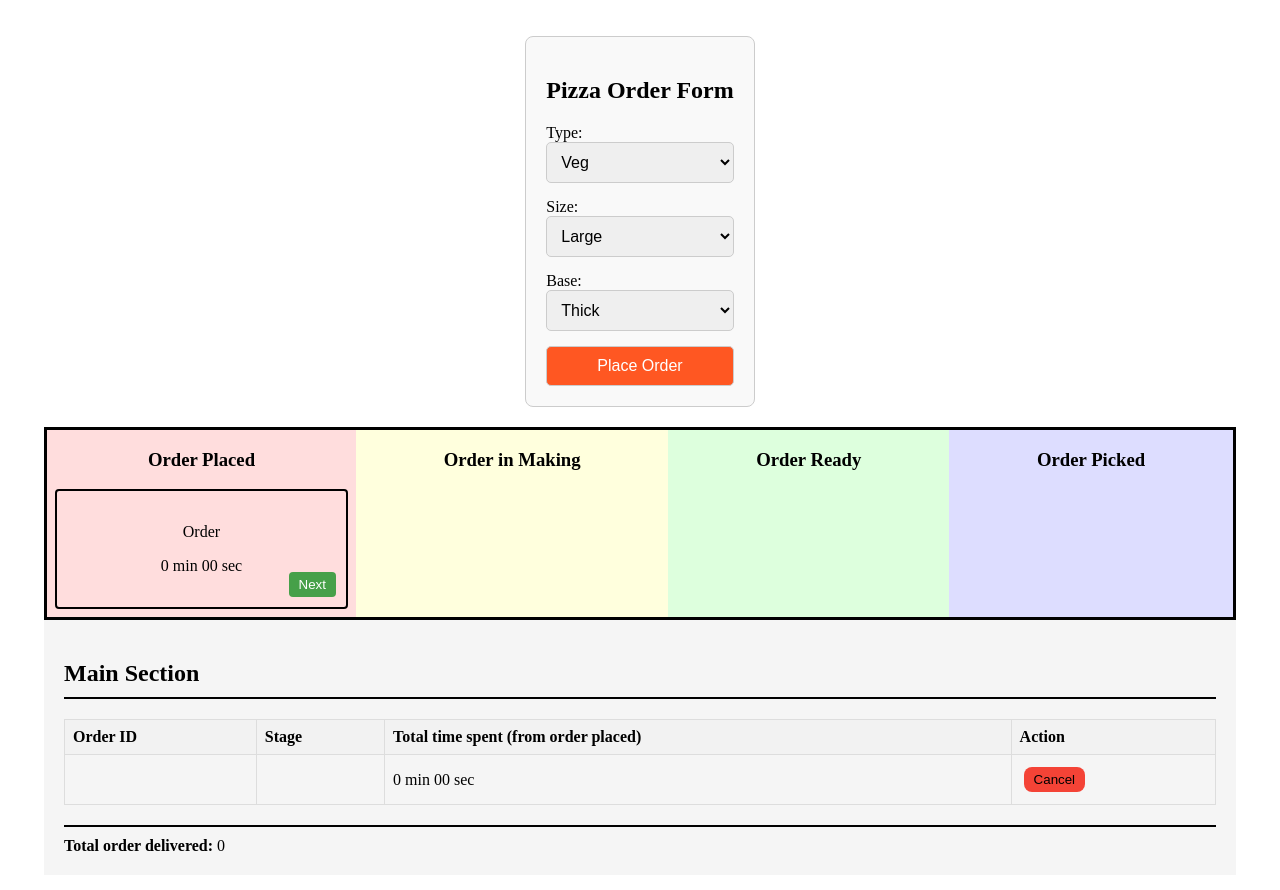
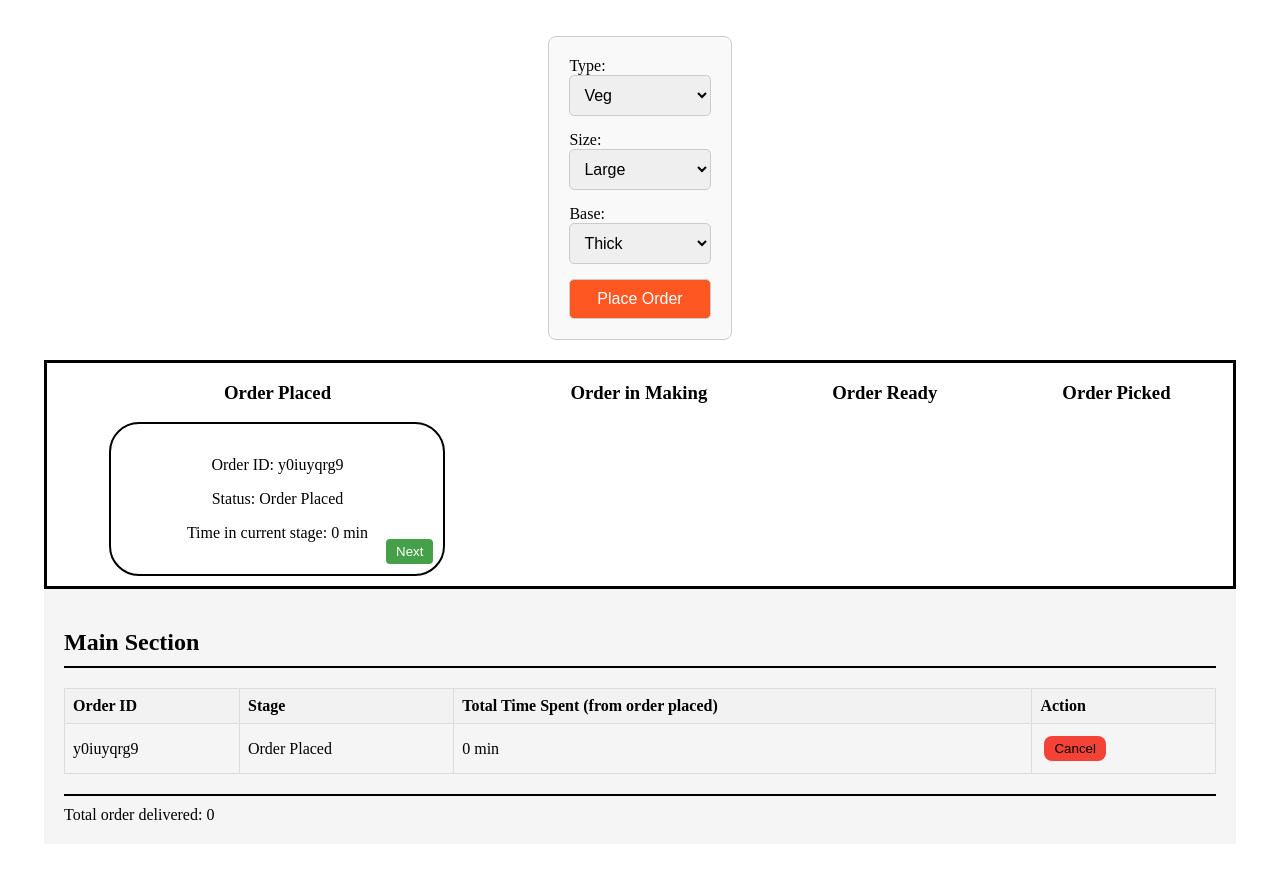
Before and after one commit to anurajur/teachmint-assignment, a React (Create React App) app: page / in a window 1280 px wide. Both pictures are taken after a click on the button "Place Order". Shown: the top 890 px of the page. Built offline with nearby package versions, Linux system fonts and the light colour scheme.

Commit message:
second cmmit

```diff
--- a/src/components/MainSection.js
+++ b/src/components/MainSection.js
@@ -1,12 +1,17 @@
+// src/components/MainSection.js
 import React from "react";
-import { useSelector, useDispatch } from "react-redux";
+import { useDispatch, useSelector } from "react-redux";
 import { cancelOrder } from "../store/actions";
-import { calculateTimeDifference } from "../utils/calculateTimeDifference";
-// ... existing imports ...
+import { calculateTimeInMinutes } from "../utils/calculateTimeDifference";
 
 const MainSection = () => {
+  const dispatch = useDispatch();
   const orders = useSelector((state) => state.orders);
-  const dispatch = useDispatch();
+
+  // Calculate the total number of delivered pizzas
+  const totalDelivered = orders.filter(
+    (order) => order.status === "Order Picked"
+  ).length;
 
   const handleCancel = (id) => {
     dispatch(cancelOrder(id));
@@ -20,18 +25,25 @@ const MainSection = () => {
           <tr>
             <th>Order ID</th>
             <th>Stage</th>
-            <th>Total time spent (from order placed)</th>
+            <th>Total Time Spent (from order placed)</th>
             <th>Action</th>
           </tr>
         </thead>
         <tbody>
           {orders.map((order) => (
-            <tr key={order.id}>
+            <tr
+              key={order.id}
+              className={order.status === "Order Picked" ? "order-picked" : ""}
+            >
               <td>{order.id}</td>
-              <td>{order.stage}</td>
-              <td>{calculateTimeDifference(order.timePlaced)}</td>
+              <td>{order.status}</td>
               <td>
-                {order.stage !== "Order Picked" && (
+                {order.status !== "Order Picked"
+                  ? calculateTimeInMinutes(order.placementTime)
+                  : "Order Completed"}
+              </td>
+              <td>
+                {order.status !== "Order Picked" && (
                   <button
                     onClick={() => handleCancel(order.id)}
                     className="cancel-button"
@@ -45,8 +57,7 @@ const MainSection = () => {
         </tbody>
       </table>
       <div className="total-delivered">
-        <strong>Total order delivered: </strong>
-        {orders.filter((order) => order.stage === "Order Picked").length}
+        Total order delivered: {totalDelivered}
       </div>
     </div>
   );
--- a/src/components/OrderCard.js
+++ b/src/components/OrderCard.js
@@ -1,32 +1,45 @@
+// src/components/OrderCard.js
 import React from "react";
 import { useDispatch } from "react-redux";
 import { advanceOrder } from "../store/actions";
-import { calculateTimeDifference } from "../utils/calculateTimeDifference";
+import {
+  calculateTimeInMinutes,
+  isOverThreeMinutes,
+} from "../utils/calculateTimeDifference";
 
 const OrderCard = ({ order }) => {
   const dispatch = useDispatch();
-  const timePassed = calculateTimeDifference(order.timePlaced);
-  const handleAdvance = (orderId) => {
-    dispatch(advanceOrder(orderId));
+
+  const handleAdvance = () => {
+    dispatch(advanceOrder(order.id));
   };
 
-  if (!order || !order.status) {
-    return null; // or some fallback UI
-  }
-
-  const statusClass = order.status.replace(/\s+/g, "-").toLowerCase();
+  const timeInMinutes = calculateTimeInMinutes(order.placementTime);
+  const cardClass =
+    isOverThreeMinutes(order.placementTime) && order.status !== "Order Picked"
+      ? "highlight-red"
+      : "";
 
   return (
-    <div className={`order-card ${statusClass}`}>
+    <div
+      className={`order-card ${order.status
+        .replace(/\s+/g, "-")
+        .toLowerCase()} ${cardClass}`}
+    >
       <div className="order-info">
-        <p>Order {order.id}</p>
-        <p>{timePassed}</p>
+        <p>Order ID: {order.id}</p>
+        <p>Status: {order.status}</p>
+        {order.status !== "Order Picked" ? (
+          <p>Time in current stage: {timeInMinutes}</p>
+        ) : (
+          <p>Order Picked</p>
+        )}
+        {order.status !== "Order Picked" && (
+          <button onClick={handleAdvance} className="next-button">
+            Next
+          </button>
+        )}
       </div>
-      {order.status !== "Order Picked" && (
-        <button onClick={() => handleAdvance(order.id)} className="next-button">
-          Next
-        </button>
-      )}
     </div>
   );
 };
--- a/src/components/PizzaForm.js
+++ b/src/components/PizzaForm.js
@@ -1,11 +1,10 @@
-// components/PizzaForm.js
+// src/components/PizzaForm.js
 import React, { useState } from "react";
 import { useDispatch, useSelector } from "react-redux";
 import { addPizza } from "../store/actions";
 
 const PizzaForm = () => {
   const dispatch = useDispatch();
-  const maxOrders = 10;
   const orders = useSelector((state) => state.orders);
   const [formData, setFormData] = useState({
     type: "Veg",
@@ -17,19 +16,18 @@ const PizzaForm = () => {
     setFormData({ ...formData, [e.target.name]: e.target.value });
   };
 
-  const handleSubmit = () => {
-    if (orders.length < maxOrders) {
+  const handleSubmit = (e) => {
+    e.preventDefault();
+    if (orders.length < 10) {
       dispatch(addPizza(formData));
     } else {
-      alert("Not taking any order for now");
+      alert("Not taking any more orders for now.");
     }
   };
 
   return (
-    <div className="pizza-form grid-item">
-      {" "}
-      {/* Updated with grid-item */}
-      <h2>Pizza Order Form</h2>
+    <form className="pizza-form" onSubmit={handleSubmit}>
+      {/* Form fields for type, size, and base */}
       <div>
         <label>
           Type:
@@ -58,8 +56,8 @@ const PizzaForm = () => {
           </select>
         </label>
       </div>
-      <button onClick={handleSubmit}>Place Order</button>
-    </div>
+      <button type="submit">Place Order</button>
+    </form>
   );
 };
 
--- a/src/components/PizzaStages.js
+++ b/src/components/PizzaStages.js
@@ -1,10 +1,10 @@
+// src/components/PizzaStages.js
 import React from "react";
 import { useSelector } from "react-redux";
 import OrderCard from "./OrderCard";
 
 const PizzaStages = () => {
   const orders = useSelector((state) => state.orders);
-
   const stages = [
     "Order Placed",
     "Order in Making",
--- a/src/index.css
+++ b/src/index.css
@@ -21,14 +21,16 @@
 
 /* Order card styles */
 .order-card {
-  margin: 8px;
+  margin: auto;
+  margin-bottom: 10px;
   padding: 16px;
   border: 2px solid #000;
-  border-radius: 4px;
+  border-radius: 30px;
   position: relative;
+  width: 300px;
 }
 
-.order-placed {
+/* .order-placed {
   background-color: #ffdddd;
 }
 
@@ -42,7 +44,7 @@
 
 .order-picked {
   background-color: #ddddff;
-}
+} */
 
 .next-button {
   position: absolute;
@@ -196,3 +198,18 @@ th {
   border-top: 2px solid black;
   padding-top: 10px;
 }
+
+.over-three-minutes {
+  border-color: red;
+  /* Example to highlight orders over 3 minutes in the same stage */
+}
+
+.order-card.over-three-minutes {
+  background-color: red;
+  /* Or any shade of red you prefer */
+}
+
+.highlight-red {
+  background-color: #af2b2b;
+  /* Light red background */
+}
--- a/src/store/actions.js
+++ b/src/store/actions.js
@@ -1,24 +1,22 @@
-// redux/actions.js
+// src/store/actions.js
 export const ADD_PIZZA = "ADD_PIZZA";
 export const ADVANCE_ORDER = "ADVANCE_ORDER";
 export const CANCEL_ORDER = "CANCEL_ORDER";
 
 export const addPizza = (pizza) => ({
   type: ADD_PIZZA,
-  payload: pizza,
+  payload: {
+    ...pizza,
+    id: Math.random().toString(36).substr(2, 9), // A unique ID for the order
+    placementTime: Date.now(), // Current timestamp as placement time
+    status: "Order Placed",
+  },
 });
 
-// export const advanceOrder = (id) => ({
-//   type: ADVANCE_ORDER,
-//   payload: id,
-// });
-
-export const advanceOrder = (orderId) => {
-  return {
-    type: ADVANCE_ORDER,
-    payload: orderId, // This should be the ID of the order to advance
-  };
-};
+export const advanceOrder = (orderId) => ({
+  type: ADVANCE_ORDER,
+  payload: orderId,
+});
 
 export const cancelOrder = (id) => ({
   type: CANCEL_ORDER,
--- a/src/store/reducers.js
+++ b/src/store/reducers.js
@@ -1,46 +1,45 @@
-// reducer.js
+// src/store/reducer.js
 import { ADD_PIZZA, ADVANCE_ORDER, CANCEL_ORDER } from "./actions";
 
 const initialState = {
   orders: [],
 };
 
+const getNextStatus = (currentStatus) => {
+  const statusFlow = [
+    "Order Placed",
+    "Order in Making",
+    "Order Ready",
+    "Order Picked",
+  ];
+  const currentIndex = statusFlow.indexOf(currentStatus);
+  return currentIndex !== -1 && currentIndex < statusFlow.length - 1
+    ? statusFlow[currentIndex + 1]
+    : currentStatus;
+};
+
 const rootReducer = (state = initialState, action) => {
   switch (action.type) {
     case ADD_PIZZA:
-      const newOrder = {
-        ...action.payload,
-        status: "Order Placed",
-        timePlaced: Date.now(), // Store the timestamp instead of remainingTime
-      };
       return {
         ...state,
-        orders: [...state.orders, newOrder],
+        orders: [
+          ...state.orders,
+          { ...action.payload, status: "Order Placed" },
+        ],
       };
     case ADVANCE_ORDER:
       return {
         ...state,
-        orders: state.orders.map((order) => {
-          if (order.id === action.payload) {
-            let newStatus;
-            switch (order.status) {
-              case "Order Placed":
-                newStatus = "Order in Making";
-                break;
-              case "Order in Making":
-                newStatus = "Order Ready";
-                break;
-              case "Order Ready":
-                newStatus = "Order Picked";
-                break;
-              default:
-                newStatus = order.status;
-            }
-            return { ...order, status: newStatus };
-          } else {
-            return order;
-          }
-        }),
+        orders: state.orders.map((order) =>
+          order.id === action.payload
+            ? {
+                ...order,
+                status: getNextStatus(order.status),
+                timestamp: Date.now(),
+              }
+            : order
+        ),
       };
     case CANCEL_ORDER:
       return {
--- a/src/utils/calculateTimeDifference.js
+++ b/src/utils/calculateTimeDifference.js
@@ -1,9 +1,14 @@
-export const calculateTimeDifference = (timePlaced) => {
-  const now = new Date();
-  const placed = new Date(timePlaced);
-  const difference = now.getTime() - placed; // time in milliseconds
+// src/utils/timeUtils.js
+export const calculateTimeInMinutes = (startTime, endTime = Date.now()) => {
+  if (typeof startTime !== "number" || typeof endTime !== "number") {
+    console.error("Invalid startTime or endTime:", startTime, endTime);
+    return "Invalid time"; // Error message to display in the UI
+  }
+  const difference = endTime - startTime;
+  const minutes = Math.floor(difference / 60000);
+  return `${minutes} min`;
+};
 
-  const minutes = Math.floor(difference / 60000);
-  const seconds = ((difference % 60000) / 1000).toFixed(0);
-  return `${minutes} min ${seconds < 10 ? "0" : ""}${seconds} sec`;
+export const isOverThreeMinutes = (timestamp) => {
+  return calculateTimeInMinutes(timestamp) > 3;
 };
```
